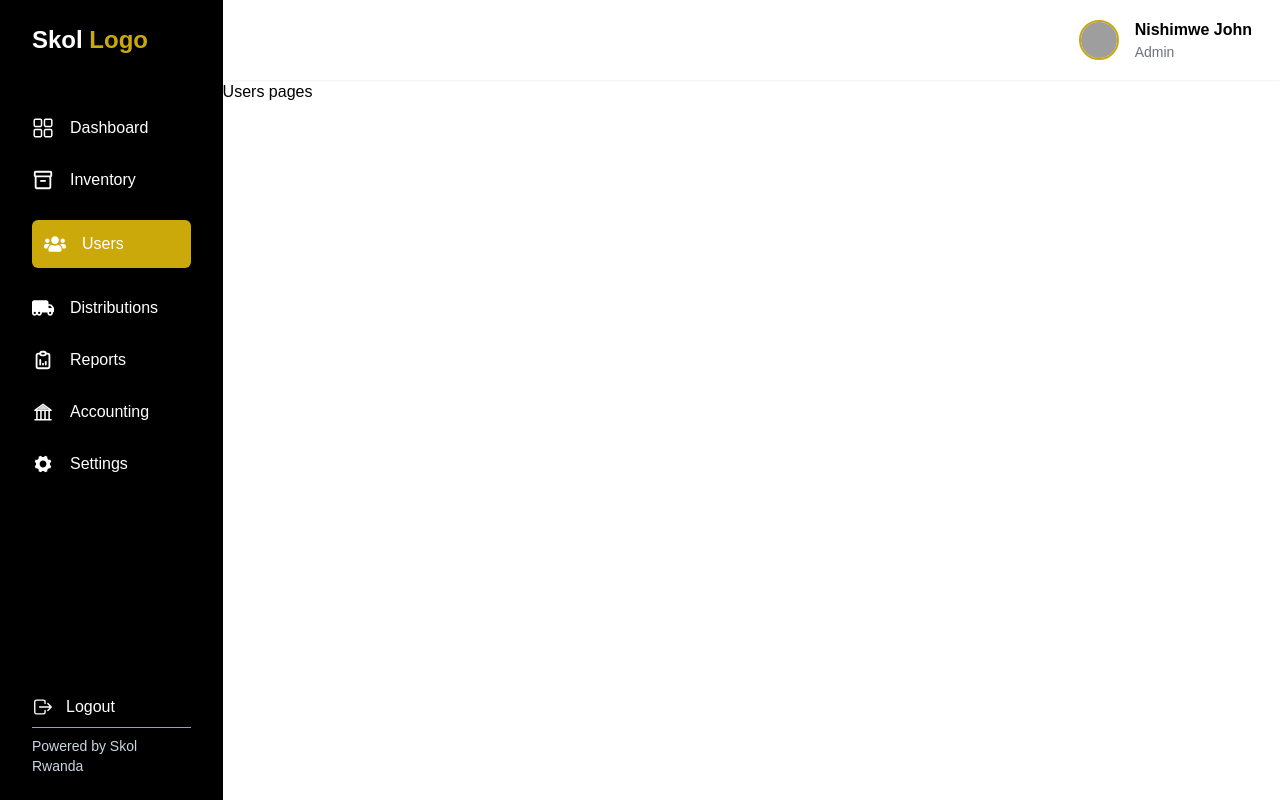
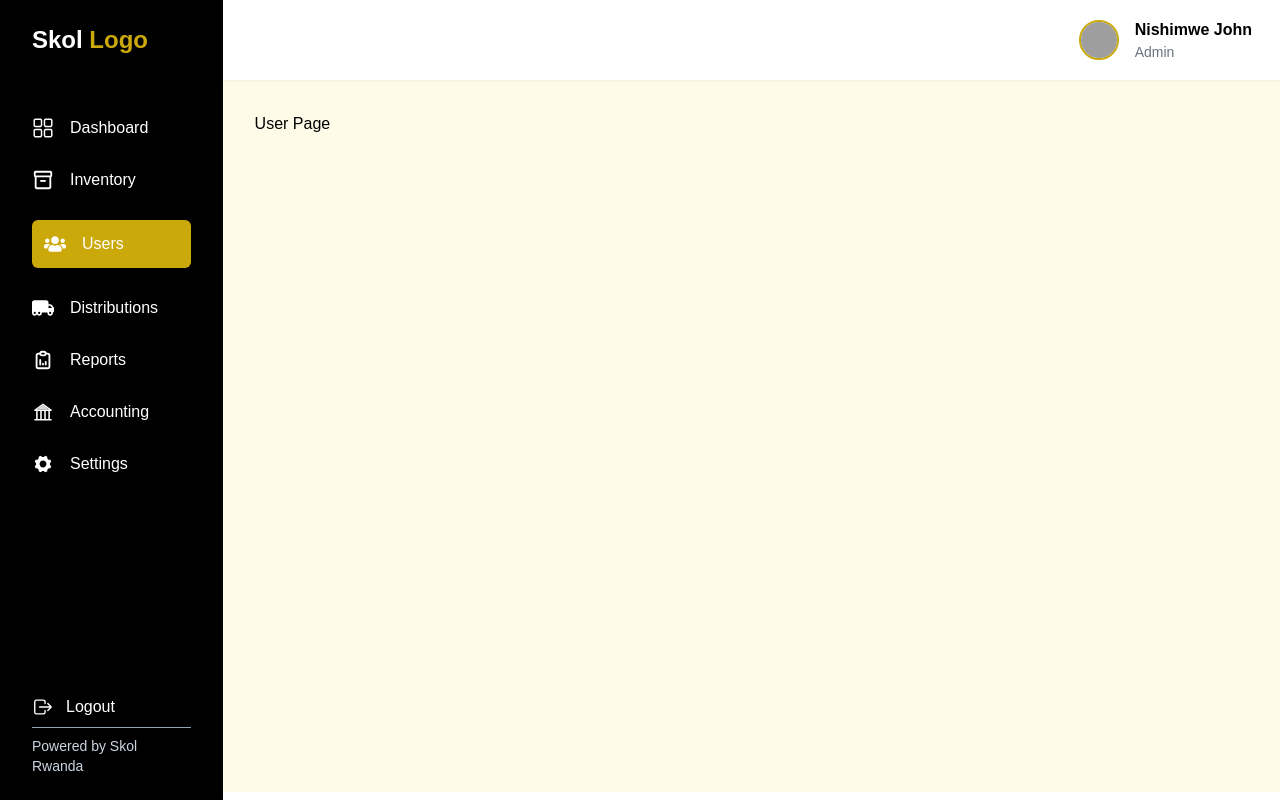
Before and after one commit to shemajolivetgislain/inventory_client_project, a React (Vite) app: page /users in a window 1280 px wide. Built offline with nearby package versions, Linux system fonts and the light colour scheme; grey boxes are pictures that could not be loaded.

Commit message:
added container holder

```diff
--- /dev/null
+++ b/src/components/ContainerHolder/index.jsx
@@ -0,0 +1,17 @@
+import PropTypes from "prop-types";
+
+const ContainerHolder = ({ children, className }) => {
+  return (
+    <section
+      className={`w-full bg-yellow-50 min-h-[89vh] h-[89vh] p-8 ${className}`}
+    >
+      {children}
+    </section>
+  );
+};
+
+ContainerHolder.propTypes = {
+  children: PropTypes.node,
+  className: PropTypes.string,
+};
+export default ContainerHolder;
--- a/src/layout/SideBar.jsx
+++ b/src/layout/SideBar.jsx
@@ -7,7 +7,7 @@ const SideBar = () => {
   const { pathname } = useLocation();
   const navigate = useNavigate();
   return (
-    <aside className="w-[20%] max-w-[20%] py-6 px-8 flex flex-col gap-5 z-[9999] bg-whiteTheme-textColor text-whiteTheme-secondColor min-h-screen h-screen sticky">
+    <aside className="w-[20%] max-md:hidden max-w-[20%] py-6 px-8 flex flex-col gap-5 z-[9999] bg-whiteTheme-textColor text-whiteTheme-secondColor min-h-screen h-screen sticky">
       <header>
         <h1 className="font-bold text-2xl">
           Skol <span className="text-whiteTheme-primaryColor">Logo</span>
@@ -20,7 +20,7 @@ const SideBar = () => {
               key={index}
               className={`${
                 pathname === links.path &&
-                "p-3 bg-whiteTheme-primaryColor rounded-md"
+                "p-3 bg-whiteTheme-primaryColor rounded-md hover:text-whiteTheme-secondColor"
               } hover:text-whiteTheme-primaryColor`}
             >
               <Link to={links.path} className="flex items-center gap-4">
@@ -41,7 +41,7 @@ const SideBar = () => {
           <IoLogOutOutline size={22} />
           <p>Logout</p>
         </span>
-        <hr  className="border-slate-400"/>
+        <hr className="border-slate-400" />
         <p className="text-sm pt-2 text-slate-300">Powered by Skol Rwanda</p>
       </footer>
     </aside>
--- a/src/pages/Dashboard/index.jsx
+++ b/src/pages/Dashboard/index.jsx
@@ -1,10 +1,12 @@
+import ContainerHolder from "../../components/ContainerHolder";
+
 const HomeDashboard = () => {
   return (
-    <section className="bg-yellow-50 h-[89vh]">
+    <ContainerHolder>
       <div>
         <h1>Home</h1>
       </div>
-    </section>
+    </ContainerHolder>
   );
 };
 
--- a/src/pages/Users/index.jsx
+++ b/src/pages/Users/index.jsx
@@ -1,8 +1,12 @@
+import ContainerHolder from "../../components/ContainerHolder";
+
 const Users = () => {
   return (
-    <section>
-      <h1>Users pages</h1>
-    </section>
+    <ContainerHolder>
+      <div>
+        <h1>User Page</h1>
+      </div>
+    </ContainerHolder>
   );
 };
 
```
Also changed, not shown: src/components/Table/index.jsx (added).
